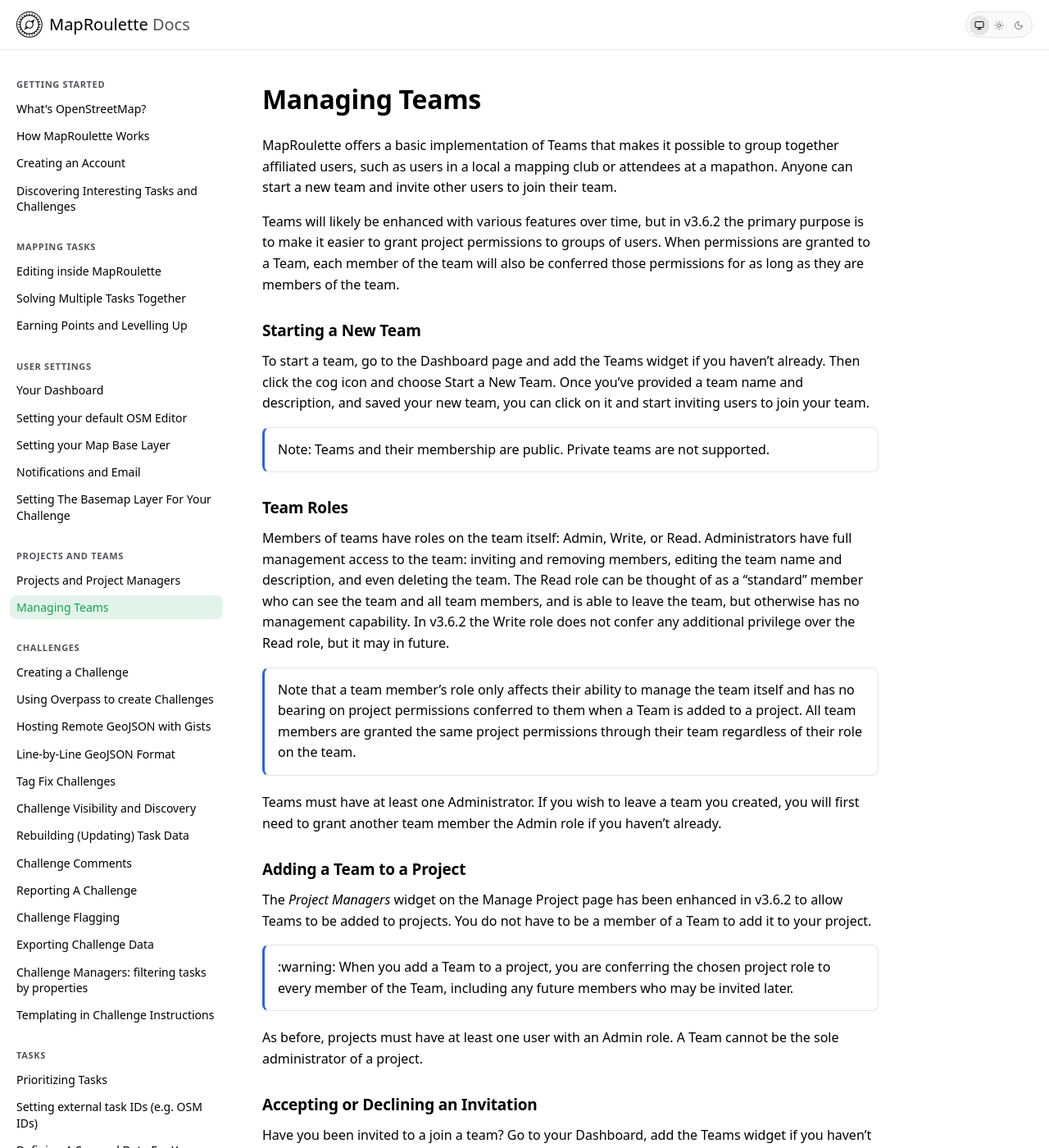
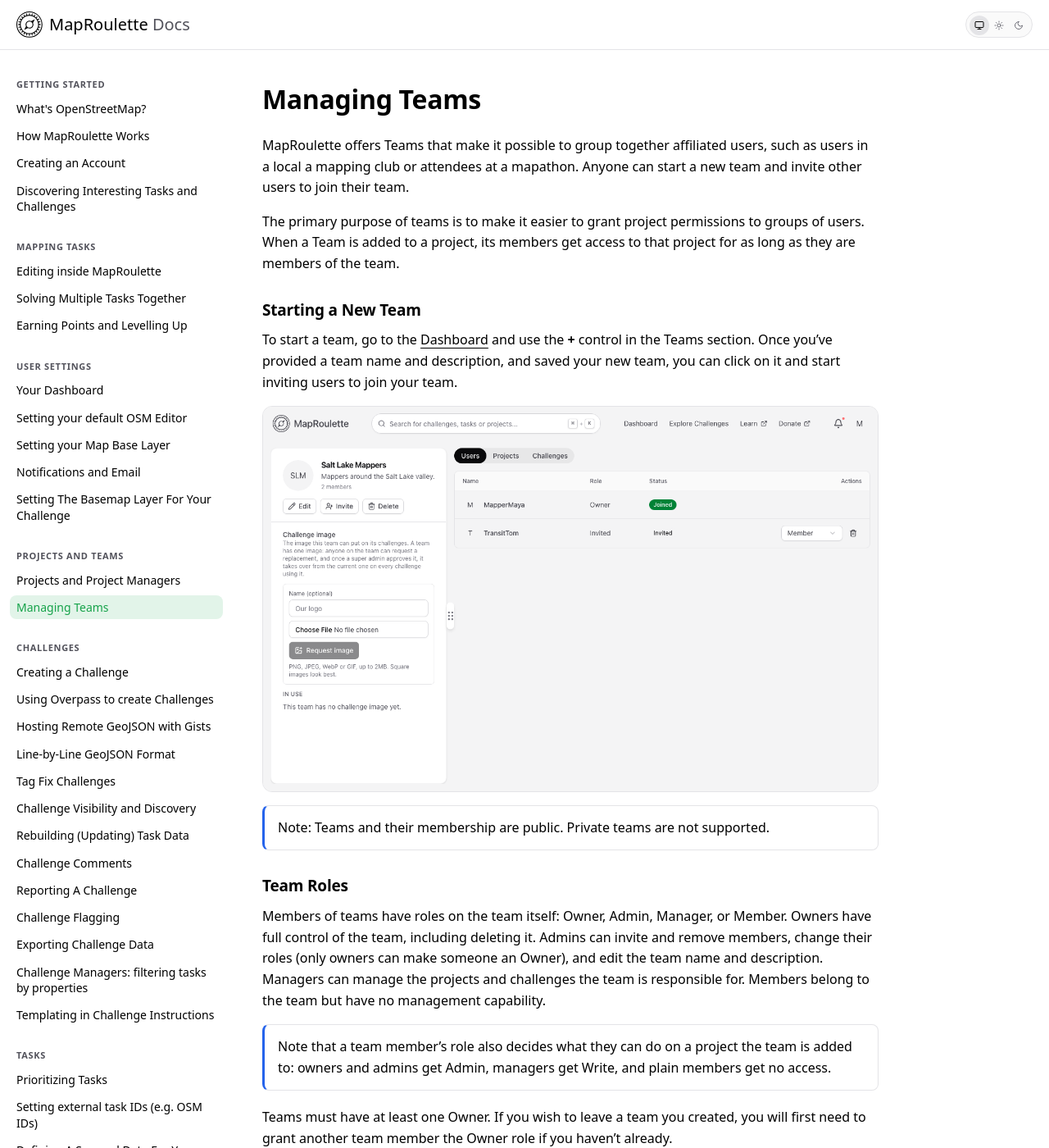
Before and after one commit to maproulette/docs, a Jekyll site: the page built from _documentation/projects/02-teams.md, in a window 1280 px wide and 1400 px high. Shown: the whole window at 82% size. Built offline with Jekyll 4.4.1, drawn with Linux system fonts in a browser that asks for light colours; comment, search, counter and statistics services are not loaded; some of the changed text lies outside the part shown.

Commit message:
Update the Projects and Teams pages for MapRoulette 4's project roles and team permissions

```diff
--- a/_documentation/projects/01-projects-and-project-managers.md
+++ b/_documentation/projects/01-projects-and-project-managers.md
@@ -2,30 +2,34 @@
 title: Projects and Project Managers
 ---
 
-MapRoulette provides lots of project and team tooling for users to collaborate.  One feature that assists with this is the Project Managers widget in the Project overview page.
+MapRoulette provides lots of project and team tooling for users to collaborate. One feature that assists with this is the **Managers and teams** dialog in the Project overview page. Every challenge belongs to a project, and you can find the projects you manage under **Manage → Projects** in the user menu.
 
-![](/media/projects-project-managers-1.png)
+![A project page with its actions and its challenges](/media/mr4-manage-project.png){: .only-light}
+![A project page with its actions and its challenges](/media/mr4-manage-project-dark.png){: .only-dark}
 
 Here, the creator of a project can designate other users or teams to manage the project or even take a project over.
 
 ## Adding a user or team
 
-Simply use the search box to find a user by their OpenStreetMap username.  You can also assign a team.  More about teams [here](/en-US/documentation/teams/)
+Simply use the search box to find a user by their OpenStreetMap username. You can also assign a team. More about teams [here](/documentation/teams/)
+
+![The Managers and teams dialog with the project managers and the add-a-manager and add-a-team fields](/media/mr4-project-managers-dialog.png){: .only-light}
+![The Managers and teams dialog with the project managers and the add-a-manager and add-a-team fields](/media/mr4-project-managers-dialog-dark.png){: .only-dark}
 
 ## Assigning a user privileges
 
 Users can be assigned various roles in the project
 
 **Read** - A user will be able to view the project overview page and the challenges under the project
-**Write** - A user will be able to assist with managing of existing challenges and their statuses
-**Admin** - A user will be have complete access to managing, editing, or deleting a project. Users will also be able to remove other managers or change their priviledges.
+**Write** - A user will be able to create and edit challenges in the project, and edit the project's details
+**Admin** - A user will have complete access to managing, editing, or deleting a project. Users will also be able to remove other managers or change their privileges.
+
+A team doesn't get a role of its own. Its owners and admins get Admin on the project, its managers get Write, and its plain members get no access.
 
 ## Removing a user or team
 
 An Admin has the ability to remove a user or team from the project.
 
-![](/media/projects-project-managers-2.png)
-
 ## Removing an admin
 
 A project always requires at least one admin, so once another user is assigned **Admin**, other admins will be able to be demoted.
--- a/_documentation/projects/02-teams.md
+++ b/_documentation/projects/02-teams.md
@@ -2,28 +2,37 @@
 title: Managing Teams
 ---
 
-MapRoulette offers a basic implementation of Teams that makes it possible to group together affiliated users, such as users in a local a mapping club or attendees at a mapathon. Anyone can start a new team and invite other users to join their team.
+MapRoulette offers Teams that make it possible to group together affiliated users, such as users in a local a mapping club or attendees at a mapathon. Anyone can start a new team and invite other users to join their team.
 
-Teams will likely be enhanced with various features over time, but in v3.6.2 the primary purpose is to make it easier to grant project permissions to groups of users. When permissions are granted to a Team, each member of the team will also be conferred those permissions for as long as they are members of the team.
+The primary purpose of teams is to make it easier to grant project permissions to groups of users. When a Team is added to a project, its members get access to that project for as long as they are members of the team.
 
 ### Starting a New Team
-To start a team, go to the Dashboard page and add the Teams widget if you haven't already. Then click the cog icon and choose Start a New Team. Once you've provided a team name and description, and saved your new team, you can click on it and start inviting users to join your team.
+
+To start a team, go to the [Dashboard](/documentation/your-dashboard/) and use the **+** control in the Teams section. Once you've provided a team name and description, and saved your new team, you can click on it and start inviting users to join your team.
+
+![A team's page with its members and a pending invitation](/media/mr4-team-page.png){: .only-light}
+![A team's page with its members and a pending invitation](/media/mr4-team-page-dark.png){: .only-dark}
 
 > Note: Teams and their membership are public. Private teams are not supported.
 
 ### Team Roles
-Members of teams have roles on the team itself: Admin, Write, or Read. Administrators have full management access to the team: inviting and removing members, editing the team name and description, and even deleting the team. The Read role can be thought of as a "standard" member who can see the team and all team members, and is able to leave the team, but otherwise has no management capability. In v3.6.2 the Write role does not confer any additional privilege over the Read role, but it may in future.
 
-> Note that a team member's role only affects their ability to manage the team itself and has no bearing on project permissions conferred to them when a Team is added to a project. All team members are granted the same project permissions through their team regardless of their role on the team.
+Members of teams have roles on the team itself: Owner, Admin, Manager, or Member. Owners have full control of the team, including deleting it. Admins can invite and remove members, change their roles (only owners can make someone an Owner), and edit the team name and description. Managers can manage the projects and challenges the team is responsible for. Members belong to the team but have no management capability.
 
-Teams must have at least one Administrator. If you wish to leave a team you created, you will first need to grant another team member the Admin role if you haven't already.
+> Note that a team member's role also decides what they can do on a project the team is added to: owners and admins get Admin, managers get Write, and plain members get no access.
+
+Teams must have at least one Owner. If you wish to leave a team you created, you will first need to grant another team member the Owner role if you haven't already.
 
 ### Adding a Team to a Project
-The *Project Managers* widget on the Manage Project page has been enhanced in v3.6.2 to allow Teams to be added to projects. You do not have to be a member of a Team to add it to your project.
 
-> :warning: When you add a Team to a project, you are conferring the chosen project role to every member of the Team, including any future members who may be invited later.
+**Managers and teams** on a project's page lets you add Teams to projects. You do not have to be a member of a Team to add it to your project. See [Projects and Project Managers](/documentation/projects-and-project-managers/).
 
-As before, projects must have at least one user with an Admin role. A Team cannot be the sole administrator of a project.
+> :warning: When you add a Team to a project, you are conferring project permissions to every Owner, Admin and Manager of the Team, including any who are added later.
+
+Projects must have at least one user with an Admin role. A Team cannot be the sole administrator of a project.
+
+A project or challenge can also be owned by a team, chosen in the project or challenge form. The team's image is then shown on its card. Anyone on the team can request an image from the team's page, and it appears once a super admin approves it.
 
 ### Accepting or Declining an Invitation
-Have you been invited to a join a team? Go to your Dashboard, add the Teams widget if you haven't already, and then click the "..." control next to the team name to see options for joining the team or declining the invitation.
+
+Have you been invited to a join a team? Your pending invitations appear in the Teams section of your Dashboard, with options for accepting or declining the invitation.
```
